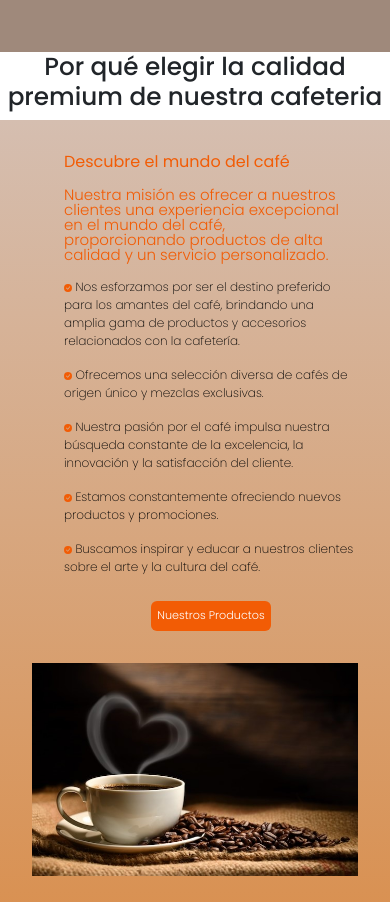
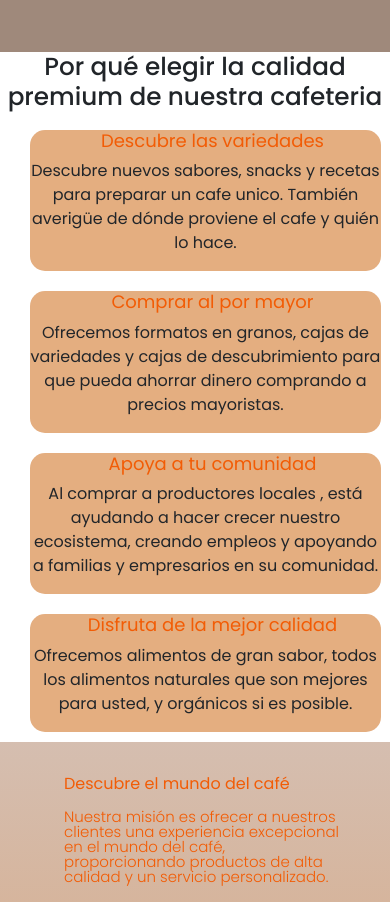
Before and after one commit to JulianCompierchio/EcommerceReact, a React (Create React App) app: page / in a window 390 px wide. Shown: the part 1660-2562 px from the top of the page. Built offline with nearby package versions, Linux system fonts and the light colour scheme; data requests are answered from the project's data file.

Commit message:
subiendo seccion Sobre-nosotros modo responsive

```diff
--- a/src/Components/AboutUs/AboutUs.js
+++ b/src/Components/AboutUs/AboutUs.js
@@ -1,12 +1,38 @@
 import React from 'react'
-
+import CardList from './CardList'
+import './AboutUs.css'
+const cardsDB = [
+  {
+    id : 1,
+    titulo: "Descubre las variedades",
+    descripcion : "Descubre nuevos sabores, snacks y recetas para preparar un cafe unico. También averigüe de dónde proviene el cafe y quién lo hace."
+  },
+  {
+      id : 2,
+      titulo : "Comprar al por mayor",
+      descripcion : "Ofrecemos formatos en  granos, cajas de variedades y cajas de descubrimiento para que pueda ahorrar dinero  comprando a precios mayoristas."
+    },
+    {
+      id : 3,
+      titulo : "Apoya a tu comunidad " ,
+      descripcion : "Al comprar  a productores locales , está ayudando a hacer crecer nuestro ecosistema, creando empleos y apoyando a familias y empresarios en su comunidad. "
+    },
+    {
+      id : 4,
+      titulo : "Disfruta de la mejor calidad",
+      descripcion : " Ofrecemos alimentos de gran sabor, todos los alimentos naturales que son mejores para usted, y orgánicos si es posible."
+    },
+]
 const AboutUs = () => {
   return (
     <div className='div_container_section'>
       <h2 className='h2title_section'> Por qué elegir la calidad  premium de nuestra cafeteria </h2>
-      <div className='div_cards'>
+      <>
+      <CardList
+      data= {cardsDB}
+      />
+      </>
 
-      </div>
     </div>
   )
 }
--- /dev/null
+++ b/src/Components/AboutUs/Card.js
@@ -0,0 +1,12 @@
+import './Cards.css'
+const Card = (props ) => {
+    return (
+        <figure className='cardsAbout-us' >
+            <figcaption className='texto-tarjetas'>
+                <h3>{props.card.titulo}</h3>
+                <p> {props.card.descripcion}</p>
+            </figcaption>
+        </figure>
+    )
+}
+export default Card
--- /dev/null
+++ b/src/Components/AboutUs/CardList.css
@@ -0,0 +1,31 @@
+.container-cardlista{
+     display: flex;
+     justify-content: center;
+}
+
+
+
+@media (min-width: 440px) and (max-width: 1154px) {
+       /* Estilos que se aplicarán a tabletas y pantallas medianas */
+
+     .container-cardlista {
+          display: grid;
+          grid-template-columns: repeat(2, 1fr);
+          grid-gap: 10px; /* Espacio entre las cartas */
+
+
+
+     }
+   }
+
+
+   @media (max-width: 430px) {
+     /* Estilos que se aplicarán a dispositivos móviles o pantallas estrechas */
+     .container-cardlista {
+         display: flex;
+         flex-direction: column;
+        margin-left: 5%;
+
+     }
+
+   }
--- /dev/null
+++ b/src/Components/AboutUs/CardList.js
@@ -0,0 +1,19 @@
+import Card from './Card'
+import './CardList.css'
+
+const CardList = (props) => {
+    return (
+        <div className='container-cardlista'>
+             {
+            props.data.map(card => <Card
+                key= {card.id}
+                card={card}
+                />
+            )
+        }
+        </div>
+
+    )
+}
+
+export default CardList
--- /dev/null
+++ b/src/Components/AboutUs/Cards.css
@@ -0,0 +1,42 @@
+.cardsAbout-us{
+    border: 5px;
+    width: 250px;
+
+    border-radius: 15px;
+    background-color: #e4ae80;
+    display: flex;
+    flex-direction: column;
+    align-items: center;
+
+    text-align: center;
+    margin: 10px;
+    transition: 0.3s;
+    cursor:pointer;
+}
+.cardsAbout-us:hover{
+    transform:translateY(-0.5rem);
+    box-shadow: 5px 5px 5px 1px rgba(0, 0, 0, 0.5)!important;
+}
+.texto-tarjetas{
+    text-align: center;
+}
+/* Estilos para la vista tablet*/
+
+@media (min-width: 440px) and (max-width: 1154px ) {
+
+
+    .cardsAbout-us {
+      width: 95%; /* Ajusta el ancho*/
+    }
+  }
+
+
+    /* Estilos que se aplicarán a dispositivos móviles o pantallas estrechas */
+
+  @media (max-width:440px ) {
+    .cardsAbout-us{
+       width: 95%;
+    }
+
+
+  }
```
